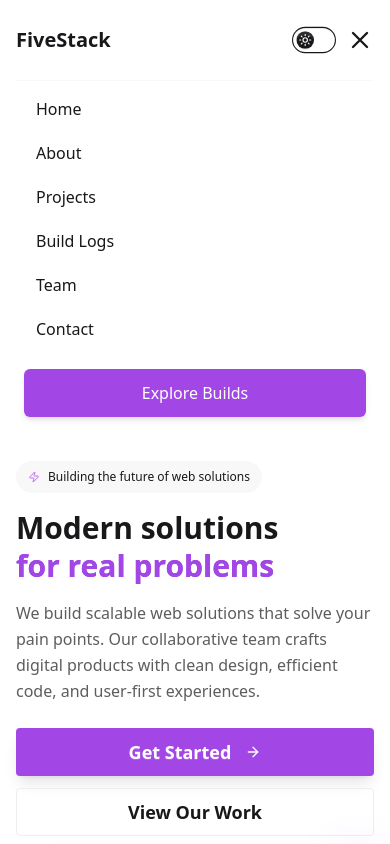
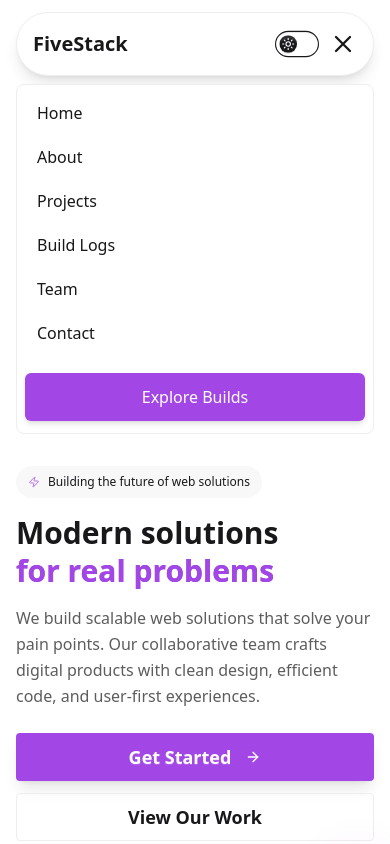
Before and after one commit to JOSEPH-Inalegwu/fivestackdev, a React (Vite) app: page / in a window 390 px wide. Both pictures are taken after a click on the button "Toggle navigation menu". Shown: the top 844 px of the page. Built offline with nearby package versions, Linux system fonts and the light colour scheme; what theme-change would draw is missing.

Commit message:
fix: improve styling of Footer, Navbar, and Home components for better responsiveness

```diff
--- a/src/Components/Common/Footer/Footer.jsx
+++ b/src/Components/Common/Footer/Footer.jsx
@@ -2,7 +2,7 @@ import React from 'react';
 
 const Footer = () => {
   return (
-    <footer className="footer sm:footer-horizontal bg-base text-base-content py-10 px-4 sm:px-11 lg:px-18 transition-colors duration-300 shadow-lg">
+    <footer className="footer sm:footer-horizontal bg-base text-base-content py-10 mx-auto px-4 sm:px-6 lg:px-8 max-w-7xl transition-colors duration-300 shadow-lg">
       <aside>
         {/* Logo */}
         <div className="flex-shrink-0">
--- a/src/Components/Common/Navbar/Navbar.jsx
+++ b/src/Components/Common/Navbar/Navbar.jsx
@@ -9,9 +9,10 @@ const Navbar = () => {
   };
 
   return (
-    <header className="bg-base-100 shadow-lg transition-colors duration-300">
-      <nav className="container mx-auto px-4 sm:px-6 lg:px-8">
-        <div className="flex items-center justify-between h-20">
+    <header className="bg-transparent mx-2 md:mx-8 mt-3 md:mt-4">
+      <nav className="container mx-auto px-2 sm:px-4 lg:px-6 max-w-7xl">
+        {/* Desktop Top Bar */}
+        <div className="flex items-center justify-between h-16 sm:h-18 md:h-20 bg-base-100 shadow-lg transition-colors duration-300 rounded-full border border-base-300 px-4">
           {/* Logo */}
           <div className="flex-shrink-0">
             <a
@@ -49,7 +50,6 @@ const Navbar = () => {
             {/* Mobile Hamburger */}
             <div className="flex md:hidden items-center space-x-3">
               <ThemeToggle />
-
               <button
                 onClick={toggleMenu}
                 className="text-base-content hover:text-[#A346E6] focus:outline-none transition duration-300 cursor-pointer"
@@ -75,9 +75,11 @@ const Navbar = () => {
           </div>
         </div>
 
-        {/* Mobile Menu */}
-        <div className={`md:hidden transition-all duration-300 ${isMenuOpen ? 'max-h-96 opacity-100' : 'max-h-0 opacity-0'} overflow-hidden`}>
-          <div className="px-2 pt-2 pb-3 space-y-1 border-t border-base-200 bg-base-100 transition-colors duration-300">
+        {/* Mobile Menu (Rectangular) */}
+        <div
+          className={`md:hidden transition-all duration-300 ${isMenuOpen ? 'max-h-96 opacity-100' : 'max-h-0 opacity-0'} overflow-hidden bg-base-100 border border-base-300 mt-2 rounded-lg`}
+        >
+          <div className="px-2 pt-2 pb-3 space-y-1 transition-colors duration-300">
             {["Home", "About", "Projects", "Build Logs", "Team", "Contact"].map((label, idx) => (
               <a
                 key={idx}
--- a/src/Pages/Home/Home.jsx
+++ b/src/Pages/Home/Home.jsx
@@ -38,9 +38,9 @@ const Home = () => {
   }, [tabs.length]);
 
   return (
-    <section className="py-8 sm:py-10 md:py-15 lg:py-20  flex items-center bg-base-100">
+    <section className="py-8 sm:py-10 md:py-15 lg:py-20 flex items-center bg-base-100">
       <div className="container mx-auto px-4 sm:px-6 lg:px-8 max-w-7xl">
-        <div className="grid lg:grid-cols-2 gap-6 sm:gap-8 md:gap-10 lg:gap-12 xl:gap-16 items-center">
+        <div className="grid lg:grid-cols-2 gap-6 sm:gap-8 md:gap-10 lg:gap-12 items-center">
           {/* Left Section - Content */}
           <div className="space-y-6 sm:space-y-8 order-1 lg:order-1">
             <div className="space-y-4 sm:space-y-6">
```
